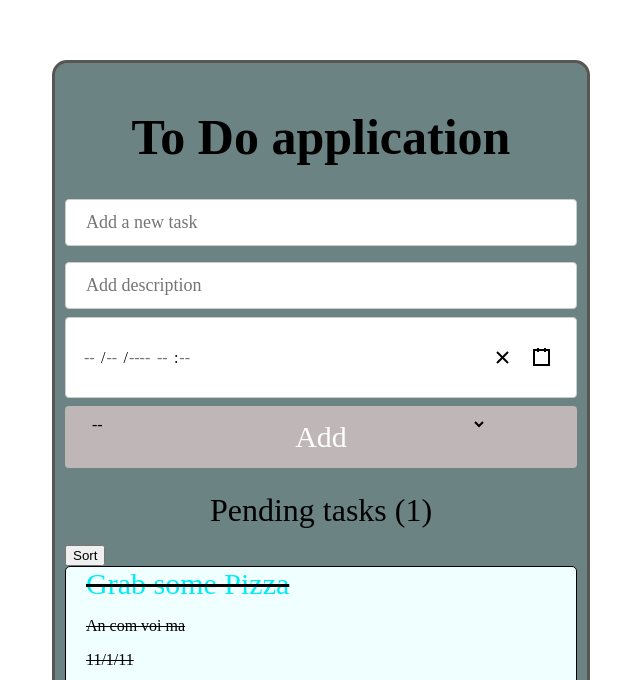
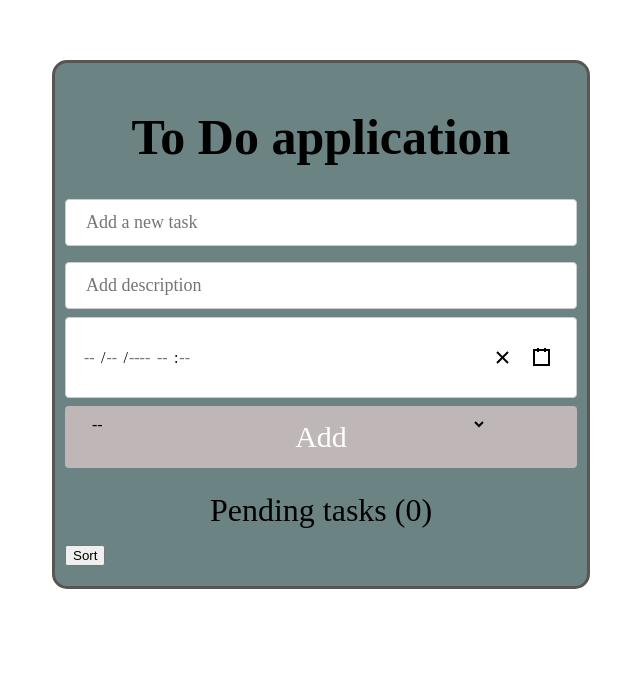
Before and after one commit to TVHung/to-do-reactjs, a React (Create React App) app: page / in a window 1280 px wide. Shown: the part 120-800 px from the top of the page, without its empty margins (319-959 px from the left). Built offline with nearby package versions, Linux system fonts and the light colour scheme.

Commit message:
add_save_local

```diff
--- a/src/component/Todo.js
+++ b/src/component/Todo.js
@@ -4,6 +4,7 @@ import TodoItem from './TodoItem';
 import {getId} from '../lib/util';
 import DateTimePicker from 'react-datetime-picker';
 import '../assets/css/DateTimePicker.css'
+import useStorage from '../hooks/storage';
 
 function CreateTask({ addTask }) {
         const [value, setValue] = useState("");
@@ -54,29 +55,30 @@ function CreateTask({ addTask }) {
 
 function Todo() {
         const [tasksRemaining, setTasksRemaining] = useState(0);
-        const [tasks, setTasks] = useState([
-            {
-                id: getId(),
-                title: "Grab some Pizza",
-                description: "An com voi ma",
-                dateTime: "11/1/11",
-                completed: true
-            },
-            {
-                id: getId(),
-                title: "Do your workout",
-                description: "An com voi ma",
-                dateTime: "11/1/11",
-                completed: true
-            },
-            {
-                id: getId(),
-                title: "Hangout with friends",
-                description: "An com voi ma",
-                dateTime: "11/1/11",
-                completed: false
-            }
-        ]);
+        // const [tasks, setTasks] = useState([
+        //     {
+        //         id: getId(),
+        //         title: "Grab some Pizza",
+        //         description: "An com voi ma",
+        //         dateTime: "11/1/11",
+        //         completed: true
+        //     },
+        //     {
+        //         id: getId(),
+        //         title: "Do your workout",
+        //         description: "An com voi ma",
+        //         dateTime: "11/1/11",
+        //         completed: true
+        //     },
+        //     {
+        //         id: getId(),
+        //         title: "Hangout with friends",
+        //         description: "An com voi ma",
+        //         dateTime: "11/1/11",
+        //         completed: false
+        //     }
+        // ]);
+        const [tasks, setTasks, removeTasks] = useStorage();
         useEffect(() => {
           setTasksRemaining(tasks.filter(task => !task.completed).length)
         }, [tasks]);
--- /dev/null
+++ b/src/hooks/storage.js
@@ -0,0 +1,39 @@
+import { useState, useEffect } from 'react';
+/*
+  【Storageフック】
+　・TodoをlocalStorageを使って保存する
+　・以下機能をサポートする
+　  - localstrageに保存されているすべてのTodoの読み出し機能
+　  - Todoをlocalstrageに保存する
+　  - localstrageにあるTodoを削除する
+*/
+const STORAGE_KEY = 'itss-todo';
+function useStorage() {
+  const [items, setItems] = useState([]);
+
+　/* global localStorage */
+  useEffect(() => {
+    const data = localStorage.getItem(STORAGE_KEY);
+
+    if (!data) {
+      localStorage.setItem(STORAGE_KEY, JSON.stringify([]));
+    } else {
+      setItems(JSON.parse(data));
+    }
+  }, []);
+
+  const putItems = items => {
+
+    localStorage.setItem(STORAGE_KEY, JSON.stringify(items));
+    setItems  (items);
+  };
+
+  const clearItems = () => {
+    localStorage.setItem(STORAGE_KEY, JSON.stringify([]));
+    setItems([]);
+
+  };
+
+  return [items, putItems, clearItems];
+}
+export default useStorage;
```
Also changed, not shown: 1 other file (tests, documents, lock files or other folders).
